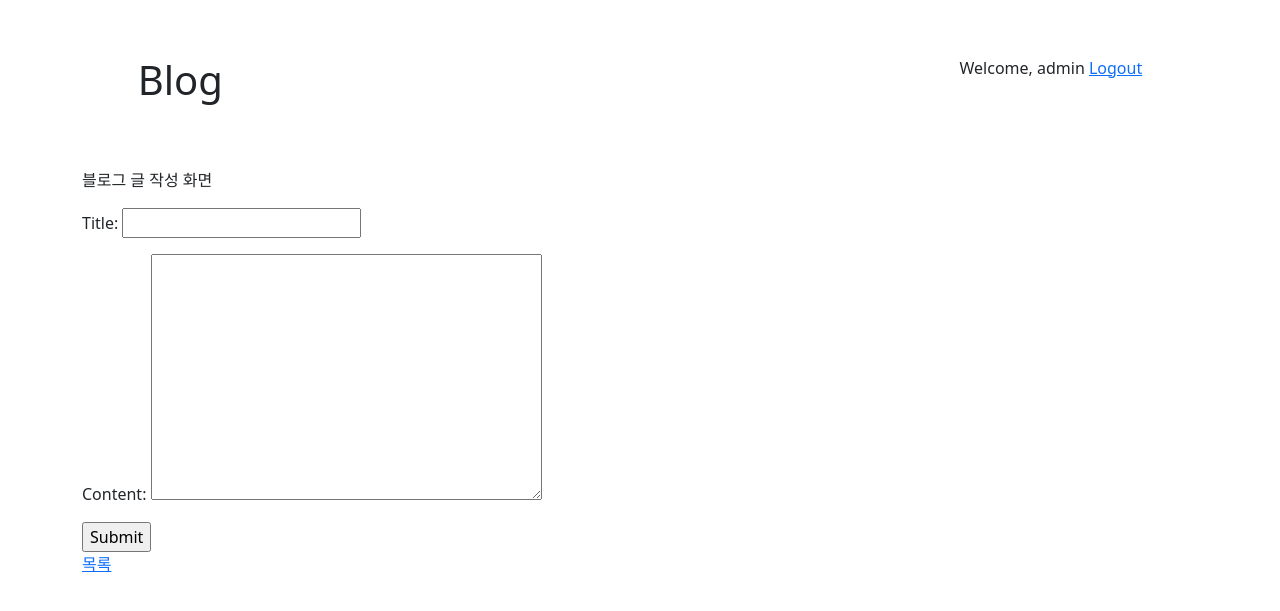
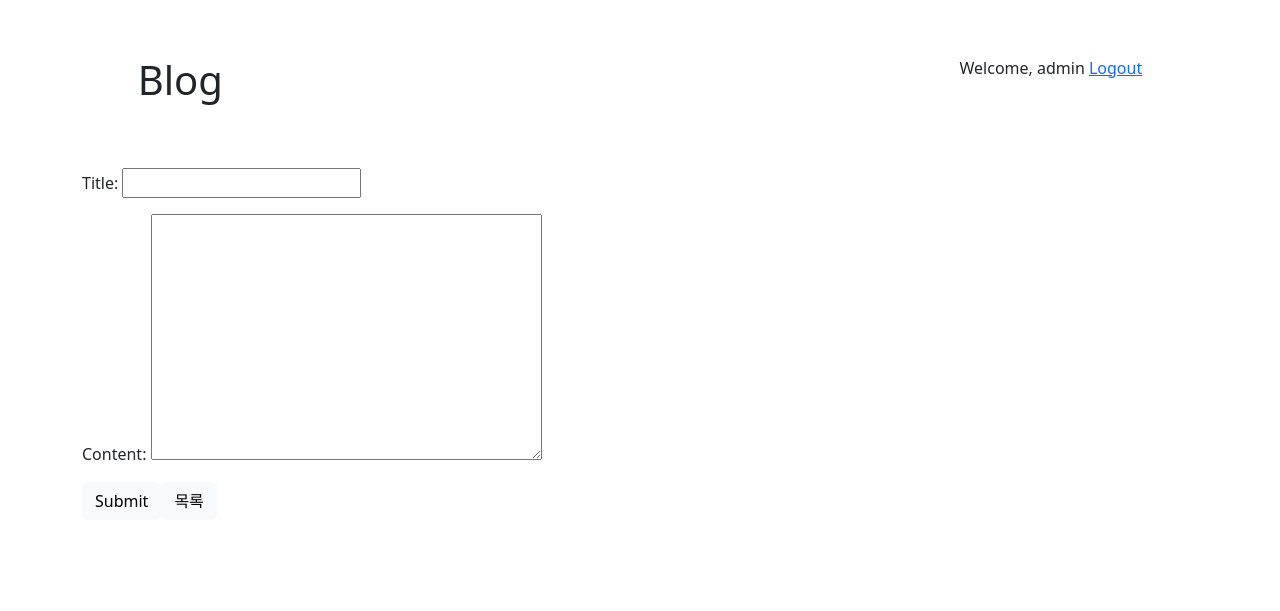
Before and after one commit to qjatjr1285/Django-blog, a Django app: page /blog/write/ in a window 1280 px wide. Shown: the top 611 px of the page. Run offline with Django 4.2, Linux system fonts and the light colour scheme; a user stored in the database is signed in.

Commit message:
Design: 스타일 구성 변경

```diff
--- a/myapp/blog/templates/blog/post_form.html
+++ b/myapp/blog/templates/blog/post_form.html
@@ -1,15 +1,13 @@
 {% extends 'base.html' %}
 
 {% block content %}
-    <p>블로그 글 작성 화면</p>
-    <!-- 제목 -->
-    <!-- 내용 -->
-    <form action="{% url 'blog:write' %}" method="post">
-        {% csrf_token %}
-        <!-- 폼 요청을 허락하겠다. -->
-        {{ form.as_p }}
-        <input type="submit">
-    </form>
-    <a href="{% url 'blog:list' %}">목록</a>
+<form action="{% url 'blog:write' %}" method="post">
+    {% csrf_token %}
+    {{ form.as_p }}
+    <div style="display: flex;">
+        <input type="submit" class="btn btn-light">
+        <a href="{% url 'blog:list' %}" class="btn btn-light">목록</a>
+    </div>
+</form>
 
 {% endblock %}
```
